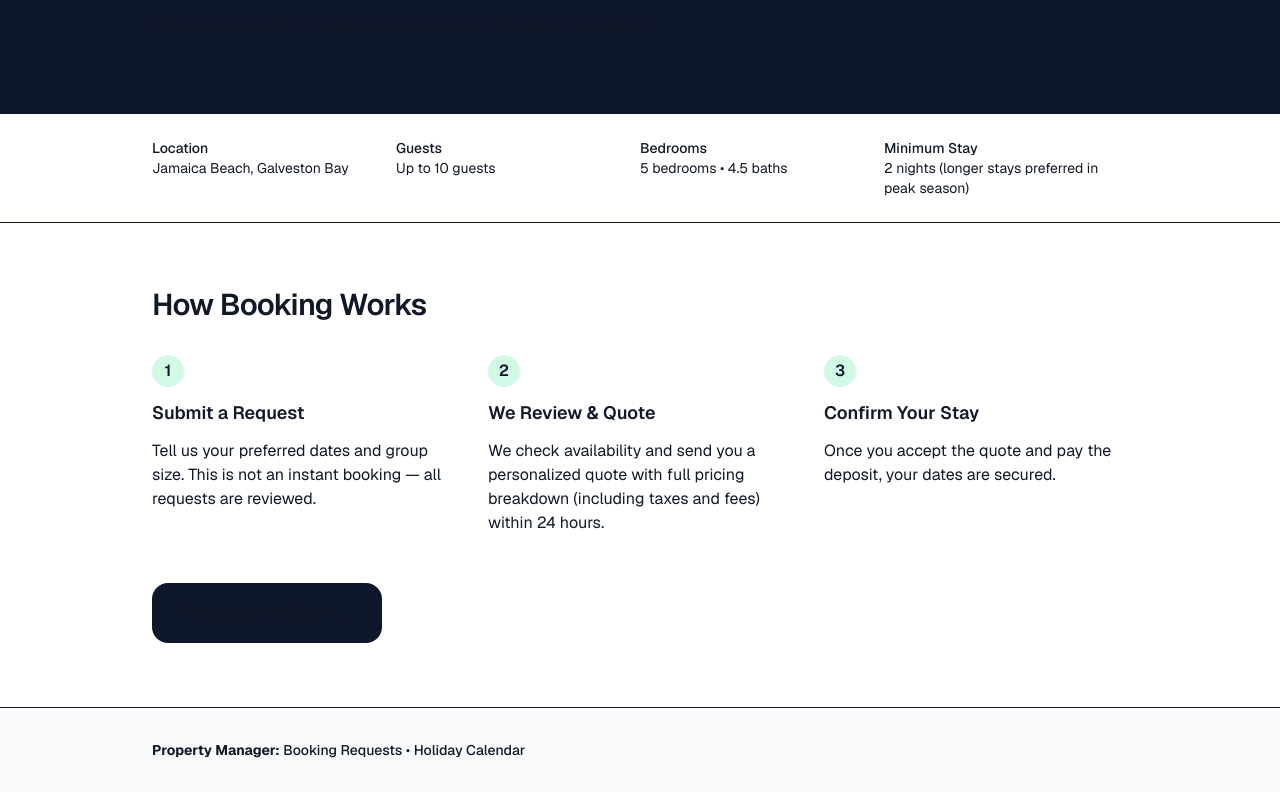
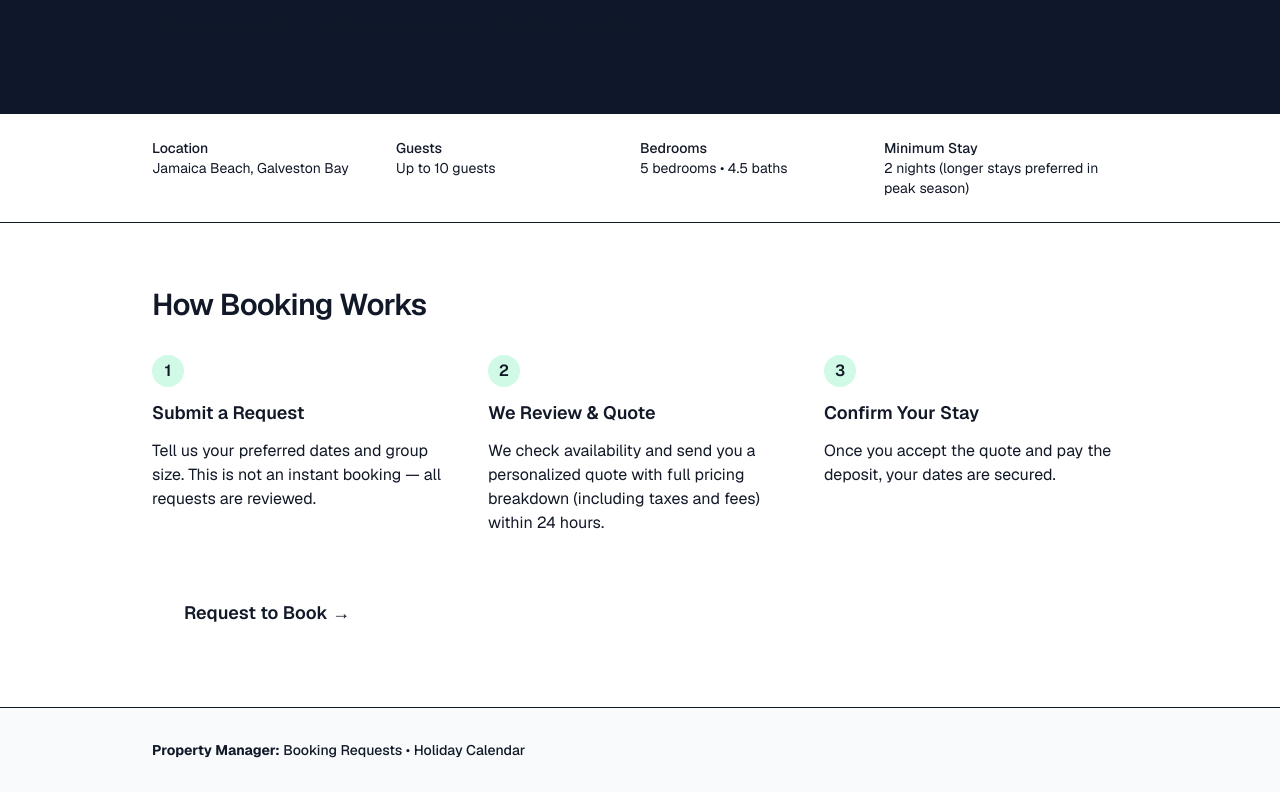
Before and after one commit to PTPSystem/galveston-reservation-next, a Next.js app: page / in a window 1280 px wide. Shown: the part 334-1126 px from the top of the page. Built offline with nearby package versions, Linux system fonts and the light colour scheme.

Commit message:
Make bottom Request to Book button white background with dark text

```diff
--- a/app/page.tsx
+++ b/app/page.tsx
@@ -86,7 +86,7 @@ export default function BayfrontRetreatLanding() {
         <div className="mt-12">
           <a
             href="/request"
-            className="inline-flex items-center justify-center px-8 py-4 bg-slate-900 text-white rounded-2xl font-semibold hover:bg-black transition-colors text-lg"
+            className="inline-flex items-center justify-center px-8 py-4 bg-white text-slate-900 rounded-2xl font-semibold hover:bg-slate-100 transition-colors text-lg"
           >
             Request to Book →
           </a>
```
